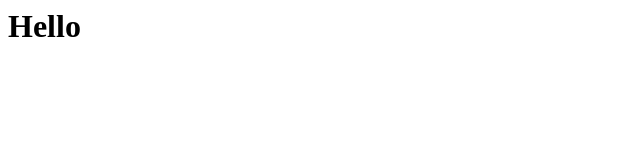
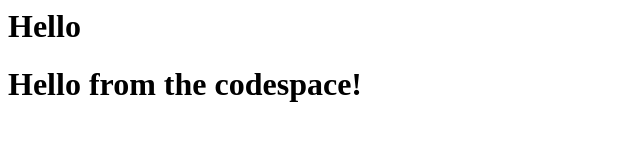
Before and after one commit to roca-ceniza/skills-code-with-codespaces, a plain HTML site: page index.html in a window 1280 px wide. Shown: the whole page, without its empty margins (0-640 px from the left). Drawn offline with Linux system fonts and the light colour scheme.

Commit message:
Adding hello from the codespace!

```diff
--- a/index.html
+++ b/index.html
@@ -1,3 +1,5 @@
 <html>
   <h1>Hello</h1>
 </html>
+
+<h1>Hello from the codespace!</h1>
```
